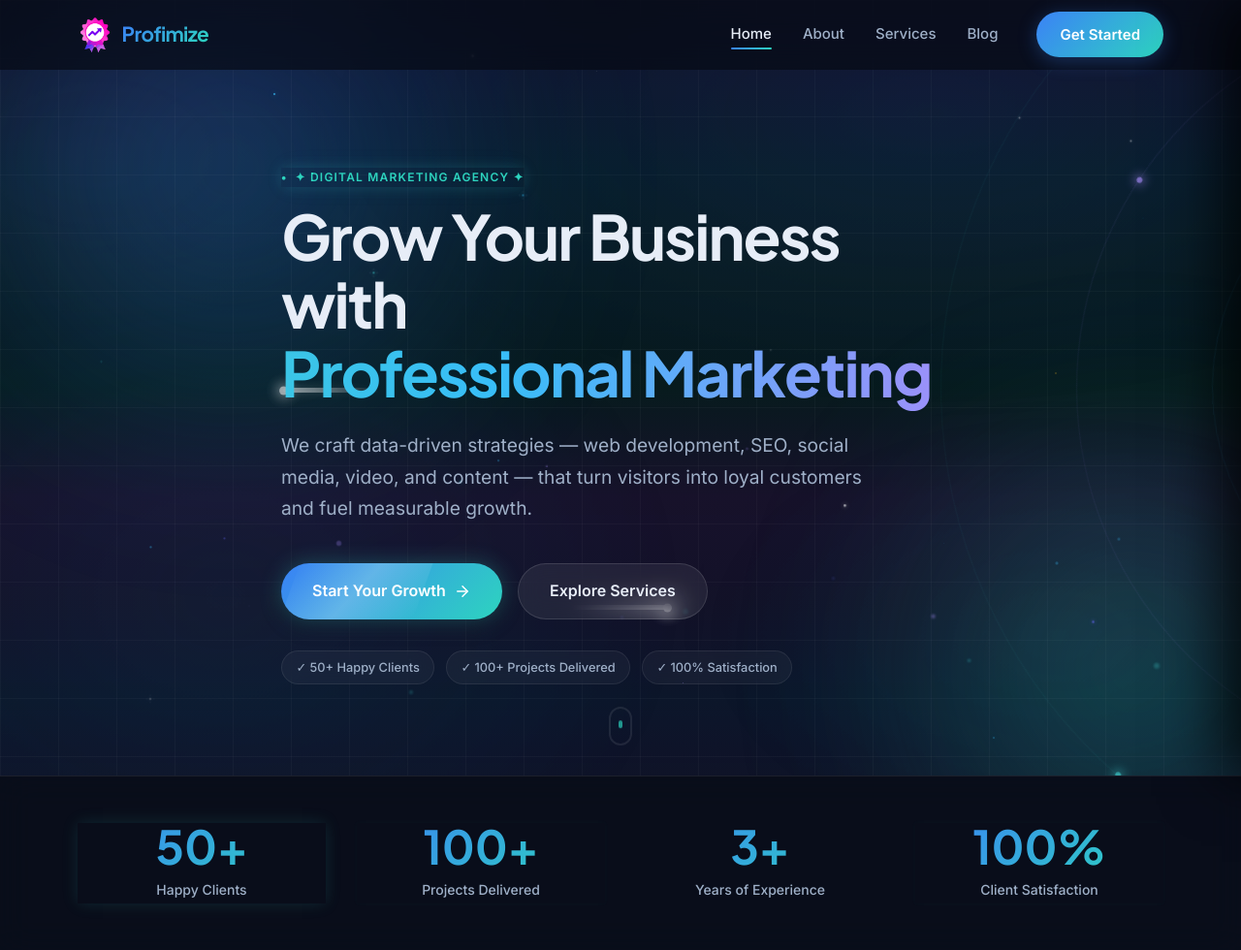
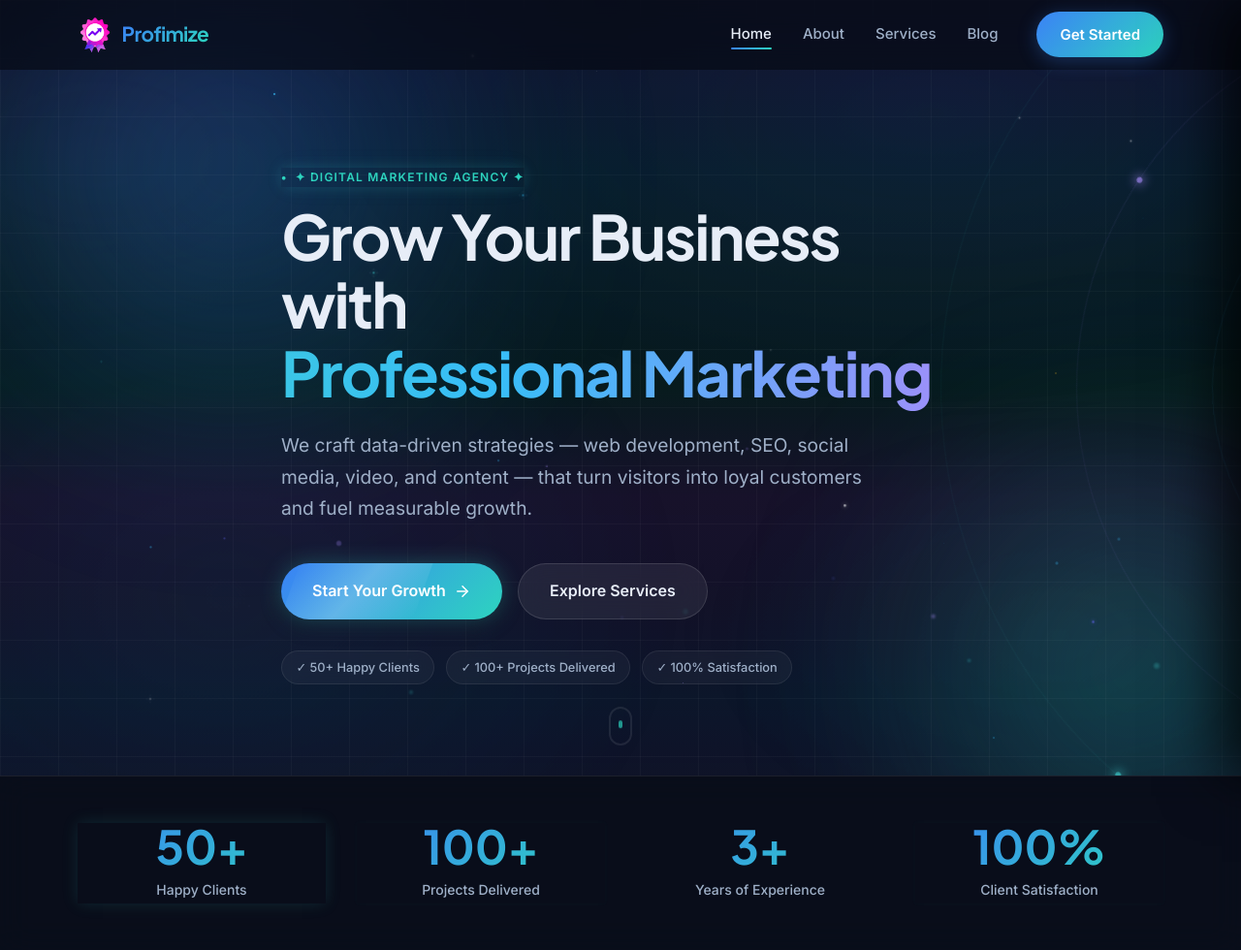
Before and after one commit to tanmoymondal1312/Profimize, a Django app: page / in a window 1280 px wide. Shown: the top 980 px of the page at 97% size. Run offline with Django 4.2, Linux system fonts and the light colour scheme; data comes from the database, SQL or seed files in the repository; both versions use the stored data as it was after the commit; parts of the project's set-up code (start-up, migrations or seed data) failed here and were passed over; some libraries are stand-ins or nearby versions.

Commit message:
Auto-save changes

```diff
--- a/static/css/main.css
+++ b/static/css/main.css
@@ -2029,61 +2029,7 @@ body.page-home .blog-preview-grid > div.fx-u .post-card {
   to { transform: translate(-50%, -50%) rotate(360deg); }
 }
 
-/* ── Shooting comets — appear at random screen positions, flash & vanish ── */
-.hero-comets {
-  position: absolute; inset: 0; pointer-events: none; overflow: hidden; z-index: 0;
-}
-.hero-comet {
-  position: absolute;
-  width: 100px;
-  height: 5px;
-  border-radius: 3px;
-  /* Tail=transparent (left), Head=white (right) — LTR default */
-  background: linear-gradient(to right, transparent 0%, rgba(255,255,255,.88) 100%);
-  filter: drop-shadow(0 0 5px rgba(255,255,255,.45));
-  animation: cometFlash var(--c-dur, 14s) linear var(--c-delay, 0s) infinite;
-}
-/* Glowing head dot — right side = leading edge for LTR */
-.hero-comet::before {
-  content: '';
-  position: absolute;
-  right: -4px; top: 50%;
-  transform: translateY(-50%);
-  width: 9px; height: 9px;
-  border-radius: 50%;
-  background: rgba(255,255,255,.95);
-  box-shadow: 0 0 12px 5px rgba(255,255,255,.3);
-}
-
-/* Each comet placed at a different screen position */
-.hero-comet:nth-child(1) { top: 18%; left: 62%; }  /* upper-right → moves right  */
-.hero-comet:nth-child(2) { top: 50%; left: 30%; }  /* middle-left  → moves left  */
-.hero-comet:nth-child(3) { top: 78%; left: 46%; }  /* lower-center → moves right */
-
-/* RTL variant — head on LEFT, tail on right */
-.hero-comet--rtl {
-  background: linear-gradient(to right, rgba(255,255,255,.88) 0%, transparent 100%);
-  animation-name: cometFlashRTL;
-}
-.hero-comet--rtl::before { right: auto; left: -4px; }
-
-/*
-  Flash keyframe: comet is INVISIBLE for most of the cycle.
-  Appears briefly at its fixed screen position, travels ~210px, then vanishes.
-  Different durations + delays = they never all fire at the same time → feels random.
-*/
-@keyframes cometFlash {
-  0%    { transform: translateX(0);     opacity: 0; }
-  4%    { opacity: .9; }
-  22%   { transform: translateX(215px); opacity: 0; }
-  100%  { transform: translateX(215px); opacity: 0; }
-}
-@keyframes cometFlashRTL {
-  0%    { transform: translateX(0);      opacity: 0; }
-  4%    { opacity: .9; }
-  22%   { transform: translateX(-215px); opacity: 0; }
-  100%  { transform: translateX(-215px); opacity: 0; }
-}
+/* Comet system permanently removed */
 
 /* ── Twinkling stars ────────────────────────────────────────────── */
 .hero-stars {
@@ -2208,9 +2154,9 @@ body.page-home .blog-preview-grid > div.fx-u .post-card {
 .hero-trust-anim .trust-badge:nth-child(2) { animation: trustPop .65s cubic-bezier(.34,1.56,.64,1) 1.46s both !important; }
 .hero-trust-anim .trust-badge:nth-child(3) { animation: trustPop .65s cubic-bezier(.34,1.56,.64,1) 1.64s both !important; }
 
-/* ── Disable hero comet/star/orbit on reduced motion ─────────────── */
+/* ── Disable hero star/orbit on reduced motion ─────────────── */
 @media (prefers-reduced-motion: reduce) {
-  .hero-comet, .hero-star, .hero-orbit, .hero-nebula { animation: none !important; }
+  .hero-star, .hero-orbit, .hero-nebula { animation: none !important; }
   .hw { animation: none !important; opacity: 1 !important; transform: none !important; filter: none !important; }
   .hero-cta-primary, .hero-cta-secondary { animation: none !important; opacity: 1 !important; }
   .hero-trust-anim .trust-badge { animation: none !important; opacity: 1 !important; }
@@ -2231,10 +2177,6 @@ body.page-home .blog-preview-grid > div.fx-u .post-card {
 
   /* Keep only first 5 particles, hide the rest */
   .hero-particle:nth-child(n+6) { display: none !important; }
-
-  /* Remove GPU-heavy drop-shadow filter on comets */
-  .hero-comet { filter: none !important; }
-  .hero-comet::before { box-shadow: 0 0 6px 3px rgba(255,255,255,.25) !important; }
 
   /* Simplify hero text animations — remove blur (expensive on low-end GPU) */
   .hw {
--- a/templates/pages/index.html
+++ b/templates/pages/index.html
@@ -46,12 +46,6 @@
     <div class="hero-orbit" style="width:1060px;height:1060px;--o-dur:58s;--o-color:rgba(62,207,207,.05)"></div>
   </div>
 
-  {# Comets — appear at fixed screen positions, flash & vanish (no edge crawl) #}
-  <div class="hero-comets" aria-hidden="true">
-    <div class="hero-comet"               style="--c-dur:13s;--c-delay:0s"></div>
-    <div class="hero-comet hero-comet--rtl" style="--c-dur:17s;--c-delay:5s"></div>
-    <div class="hero-comet"               style="--c-dur:15s;--c-delay:10s"></div>
-  </div>
 
   {# Twinkling stars #}
   <div class="hero-stars" aria-hidden="true">
```
Also changed, not shown: db.sqlite3.
